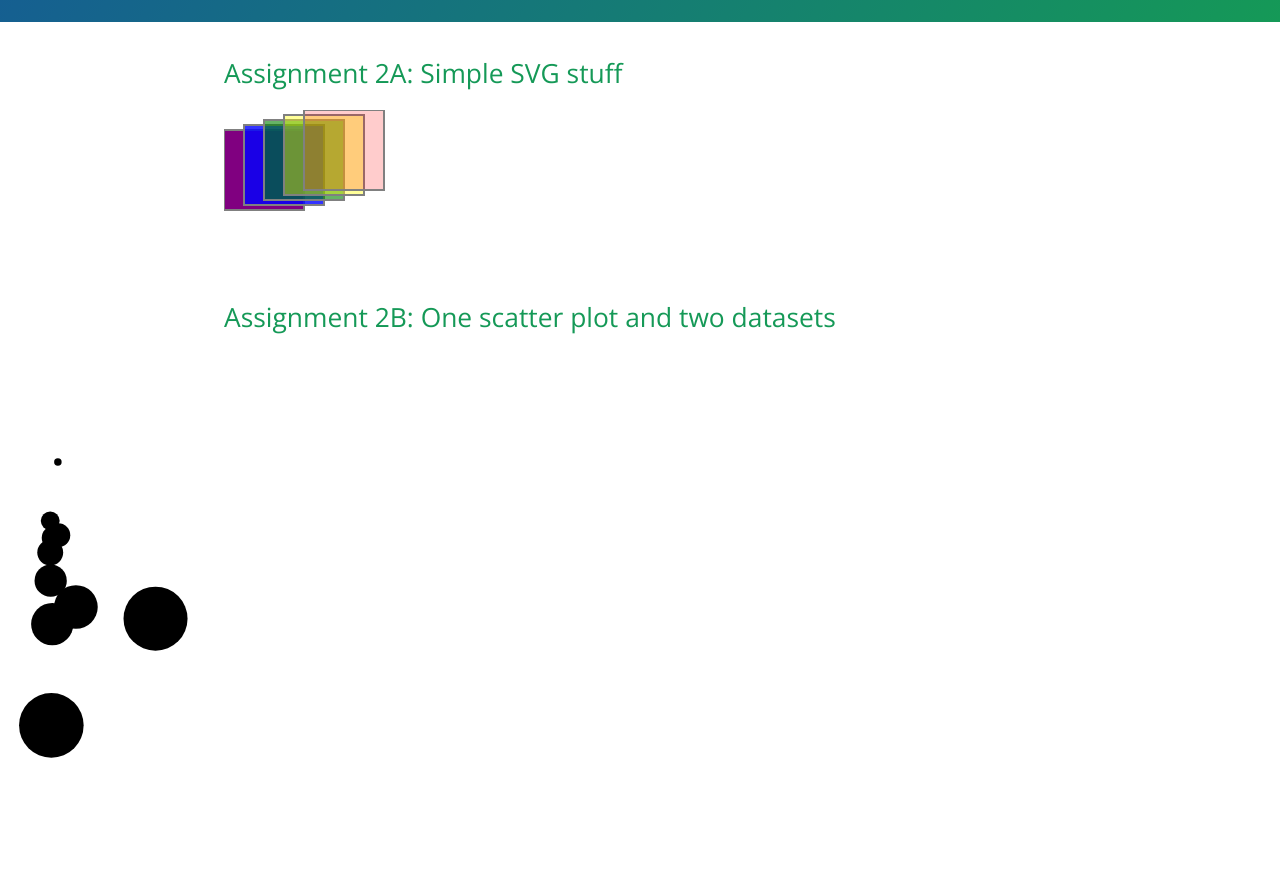
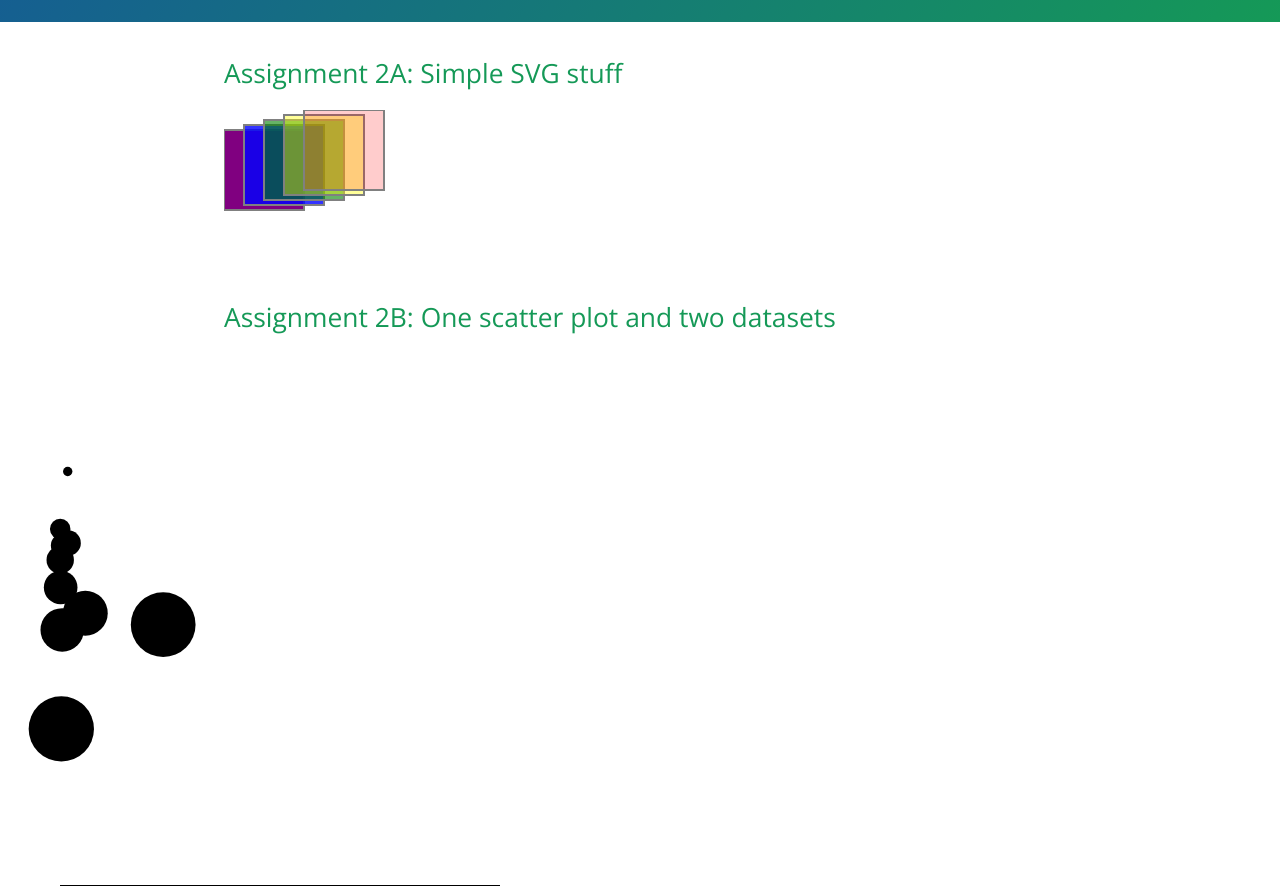
Before and after one commit to Kajs/SDAV_Assignment2, a plain HTML site: page index.html in a window 1280 px wide. Shown: the part 314-1203 px from the top of the page. Drawn offline with nearby package versions, Linux system fonts and the light colour scheme.

Commit message:
small changes

```diff
--- a/index.html
+++ b/index.html
@@ -81,19 +81,24 @@
 
             var w = 500;
             var h = 500;
+            var minR = 1;
             var maxR = 50;
+            var minX = maxR + 10;
+            var maxX = w;
+            var minY = maxR + 10;
+            var maxY = h;
 
             var scaleRadius = d3.scale.linear();
-            scaleRadius.domain([1, 2000]);
-            scaleRadius.range([0, maxR]);
+            scaleRadius.domain([0, 2000]);
+            scaleRadius.range([minR, maxR]);
 
             var scaleWidth = d3.scale.linear();
             scaleWidth.domain([0, 2000]);
-            scaleWidth.range([maxR, w]);
+            scaleWidth.range([minX, maxX]);
 
             var scaleHeight = d3.scale.linear();
             scaleHeight.domain([0, 2000]);
-            scaleHeight.range([maxR, h]);
+            scaleHeight.range([minY, maxY]);
 
             var svgContainer = d3.select("body").append("svg")
                                        .attr("width", w)
@@ -110,14 +115,15 @@
               .attr("r", function (d) { return scaleRadius(d.Prostitution + d.VehicleTheft); })
             .style("fill", function(d) { return "black"; });
             console.log(crimeCounts2013.length);
+
+            var line = svgContainer.append("line")
+              .attr("x1", minX)
+              .attr("y1", maxY)
+              .attr("x2", maxX)
+              .attr("y2", maxY)
+              .attr("stroke-width", 2)
+              .attr("stroke", "black");
           });
-
-
-
-          var jsonCircles = [
-            { "x_axis": 30, "y_axis": 30, "radius": 20, "color" : "green" },
-            { "x_axis": 70, "y_axis": 70, "radius": 20, "color" : "purple"},
-            { "x_axis": 110, "y_axis": 100, "radius": 20, "color" : "red"}];
 
         </script>
     </section>
```
